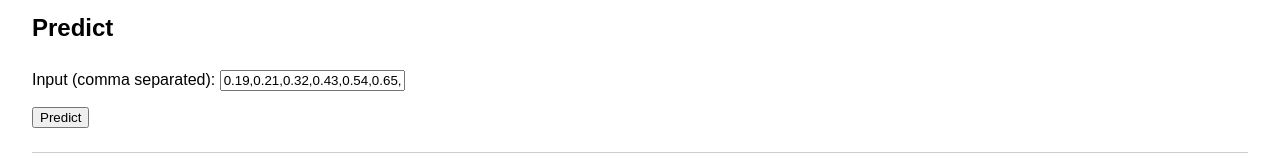
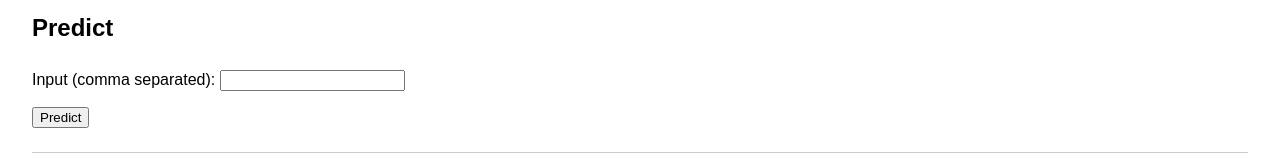
Before and after one commit to matthewJamesAbbott/Javascript-FacadeMLP, a plain HTML site: page index.html in a window 1280 px wide. Shown: the part 1556-1716 px from the top of the page. Drawn offline with Linux system fonts and the light colour scheme.

Commit message:
Remove default value from predict input
Clear the default value in the predict input field.

```diff
--- a/index.html
+++ b/index.html
@@ -158,7 +158,7 @@
     <div class="section">
         <h2>Predict</h2>
         <label>Input (comma separated): <input type="text" id="predictInput"
-                value="0.19,0.21,0.32,0.43,0.54,0.65,0.77,0.88,0.99,0.01"></label>
+                value=""></label>
         <button onclick="predictInput()">Predict</button>
         <div id="predictOutput"></div>
     </div>
```
